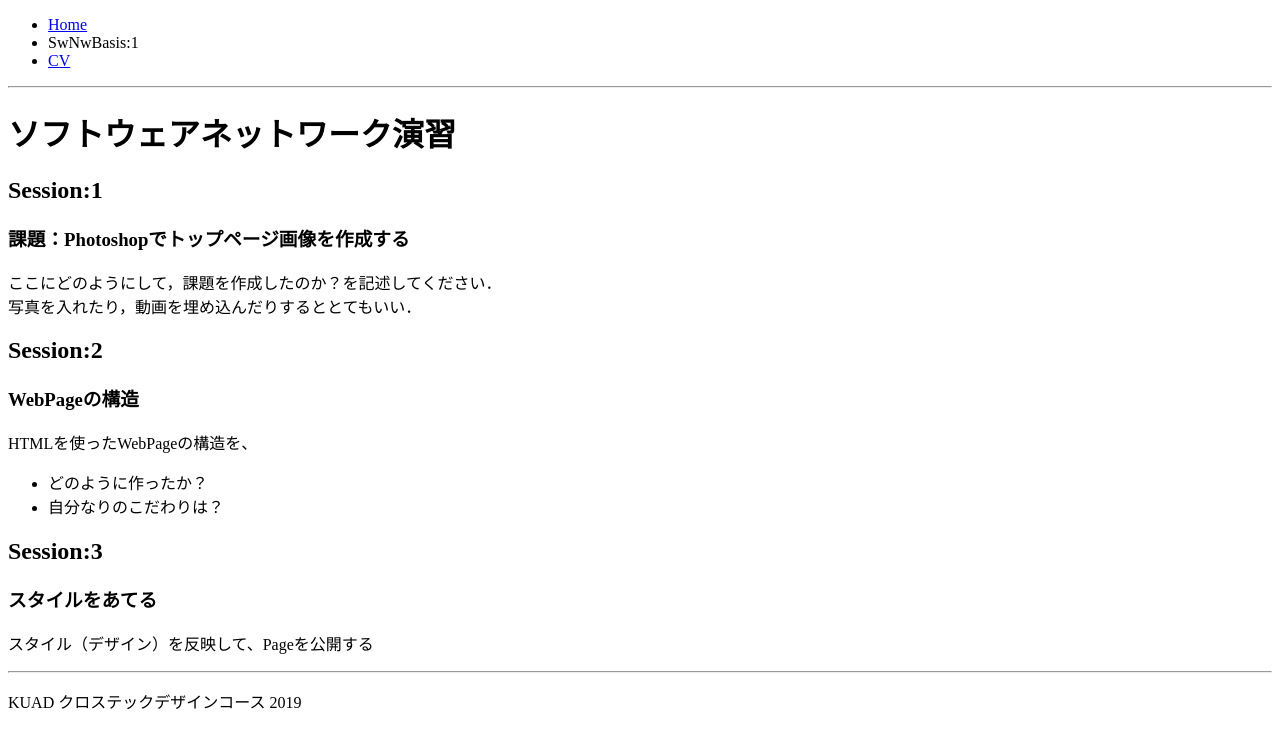
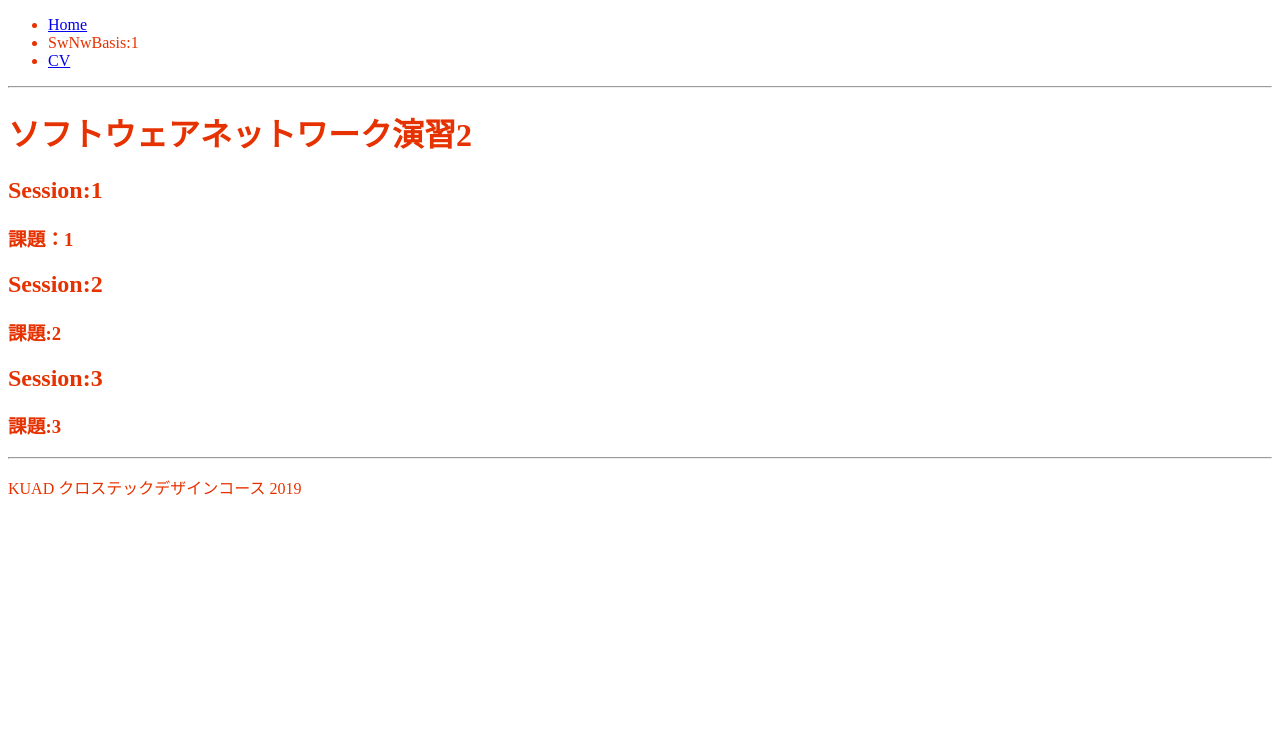
Before and after one commit to KUAD-XtechDesign/studyprogress-shiraishi, a plain HTML site: page subjects/swnwb1.html in a window 1280 px wide. Drawn offline with Linux system fonts and the light colour scheme.

Commit message:
add new page

```diff
--- a/assets/css/common.css
+++ b/assets/css/common.css
@@ -1,4 +1,4 @@
 html {
-  color: #000;
-  background: #fff;
+  color: rgb(230, 50, 0);
+  background: white;
 }
--- a/subjects/swnwb1.html
+++ b/subjects/swnwb1.html
@@ -8,7 +8,7 @@
   </head>
 
   <body class='subject_page'>
-    <div id='wapper'>
+    <div id='wrapper'>
       <header>
         <nav id='main_nav'>
           <ul>
@@ -21,28 +21,19 @@
       </header>
 
       <main>
-        <h1>ソフトウェアネットワーク演習</h1>
+        <h1>ソフトウェアネットワーク演習2</h1>
         <div class="session">
           <h2>Session:1</h2>
-          <h3>課題：Photoshopでトップページ画像を作成する</h3>
-          <p>
-            ここにどのようにして，課題を作成したのか？を記述してください．
-            <br>写真を入れたり，動画を埋め込んだりするととてもいい．
-          </p>
+          <h3>課題：1</h3>
         </div>
         <div class="session">
           <h2>Session:2</h2>
-          <h3>WebPageの構造</h3>
-          <p>HTMLを使ったWebPageの構造を、</p>
-          <ul>
-            <li>どのように作ったか？</li>
-            <li>自分なりのこだわりは？</li>
-          </ul>
+          <h3>課題:2</h3>
         </div>
+
         <div class="session">
           <h2>Session:3</h2>
-          <h3>スタイルをあてる</h3>
-          <p>スタイル（デザイン）を反映して、Pageを公開する</p>
+          <h3>課題:3</h3>
         </div>
         <hr>
       </main>
```
Also changed, not shown: subjects/swnwb2.html (added, +60 -0 lines).
